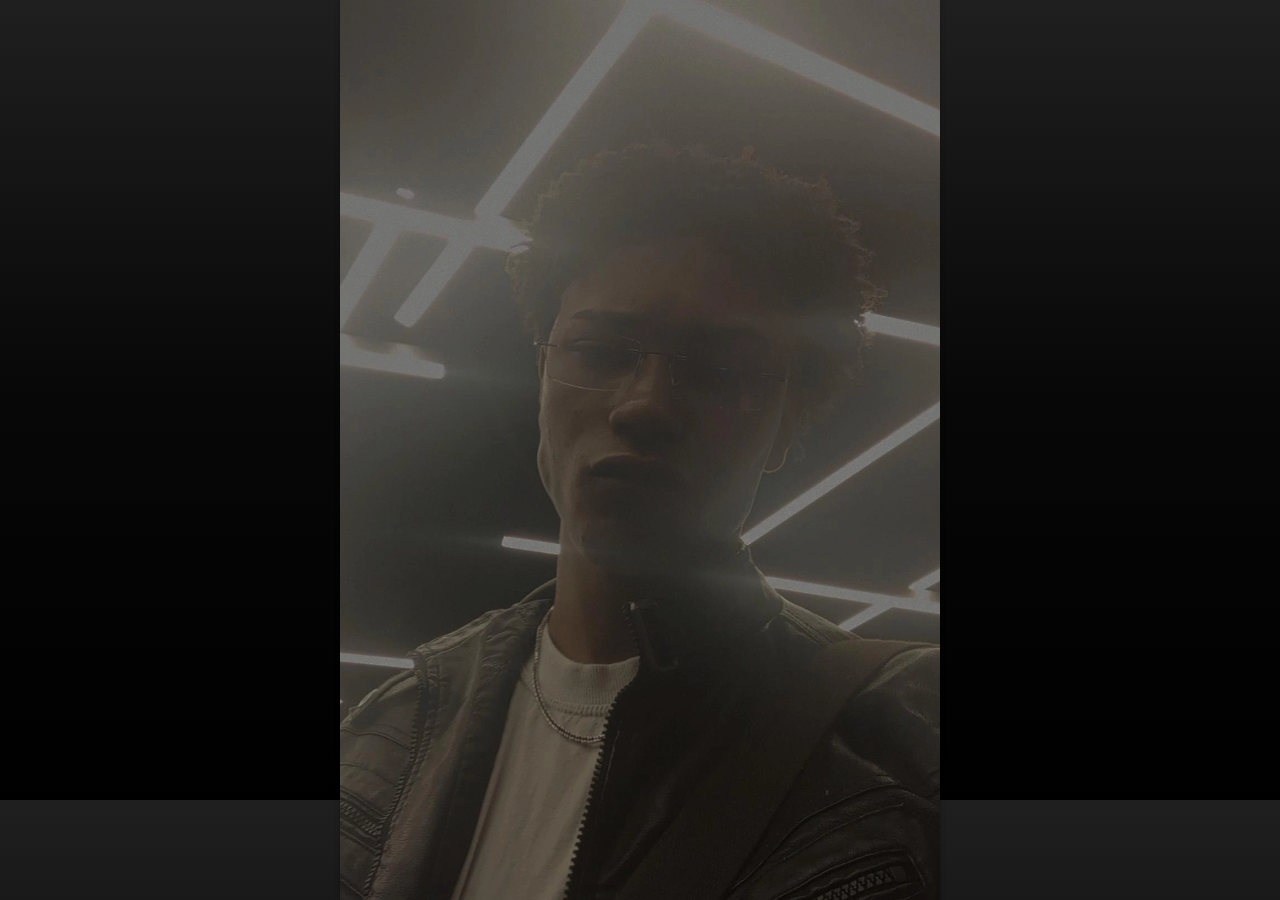
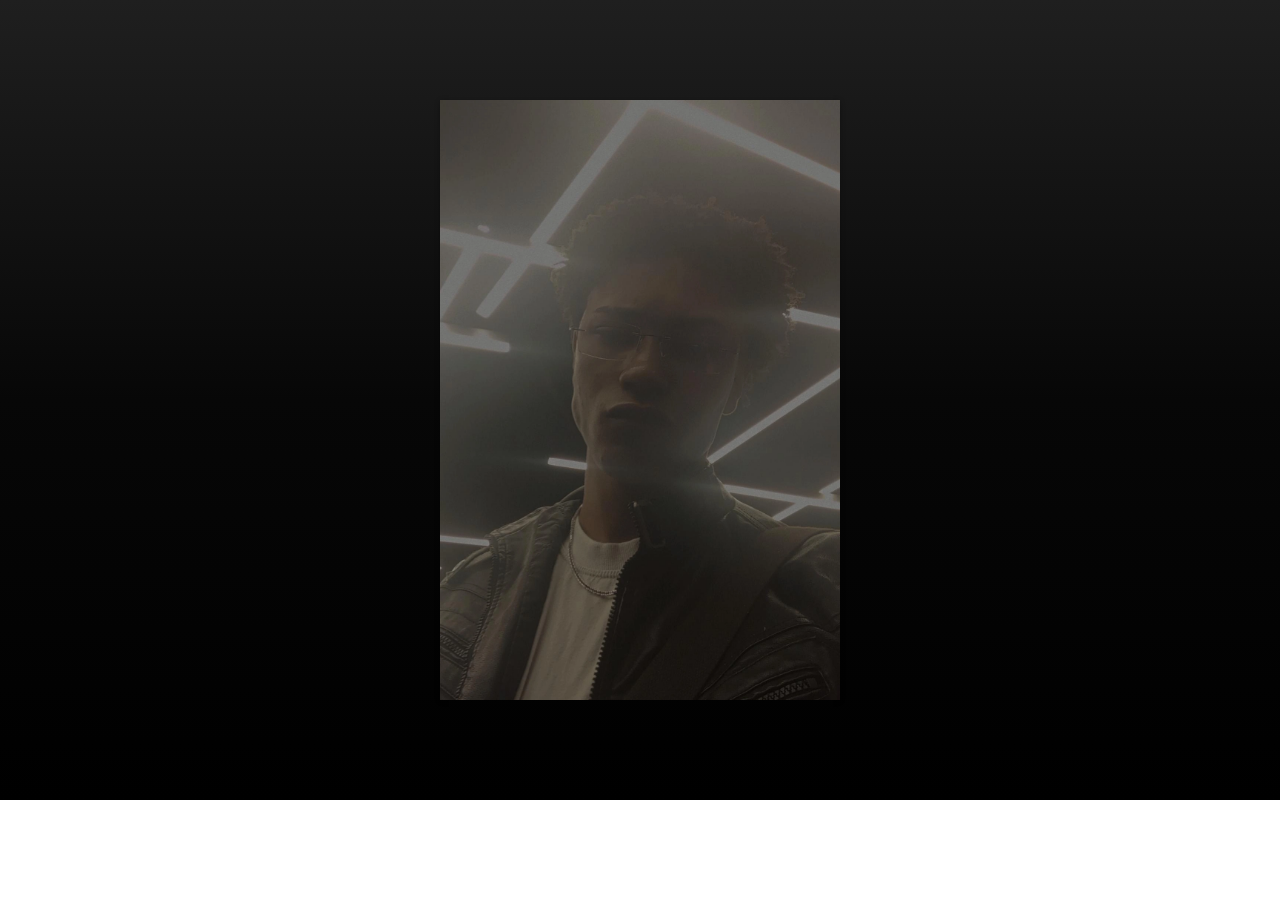
Before and after one commit to P0L0-WIL/PERFIL, a plain HTML site: page index.html in a window 1280 px wide. After the commit the page ends 800 px from the top, so only its background shows below. Drawn offline with Linux system fonts and the light colour scheme.

Commit message:
feat: alterando o tamanho do card.

```diff
--- a/css/style.css
+++ b/css/style.css
@@ -12,8 +12,8 @@ html,body{
 }
 .container{
   position: relative;
-  height: 900px;
-  width: 600px;
+  height: 600px;
+  width: 400px;
   overflow: hidden;
   background: #fff;
   box-shadow: 0px 1px 5px 0px rgba(0,0,0,0.3);
```
